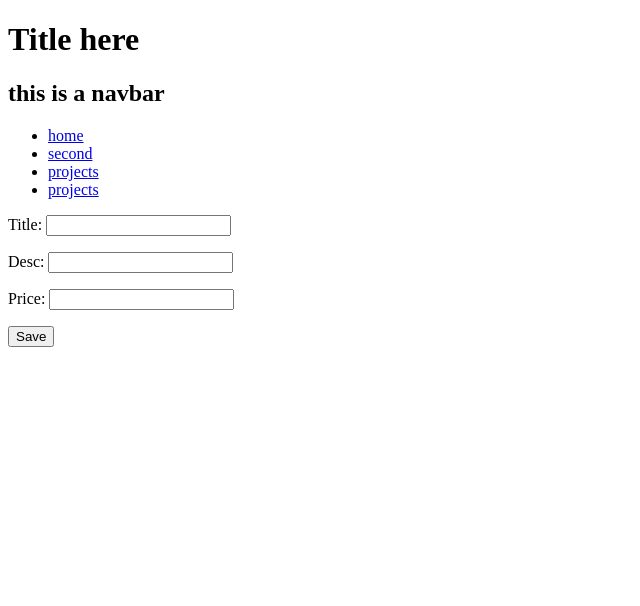
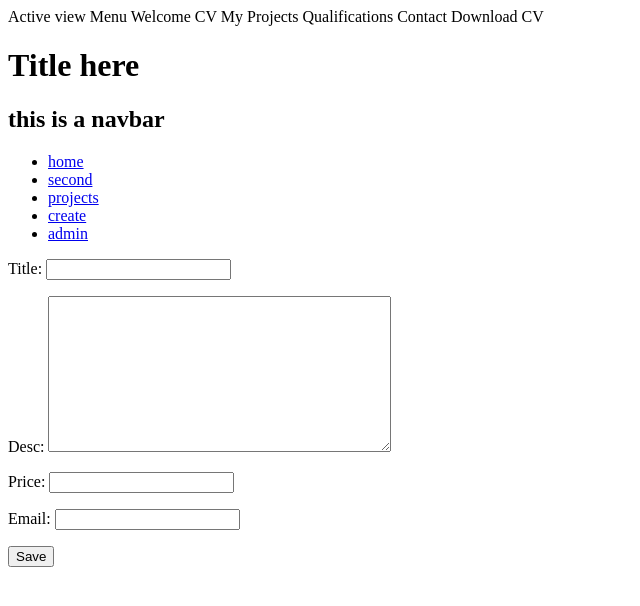
Before and after one commit to colla69/djangoTest, a Django app: page /create/ in a window 1280 px wide. Shown: the top 606 px of the page, without its empty margins (0-640 px from the left). Run offline with Django 3.2, Linux system fonts and the light colour scheme; data that the repository does not hold is empty.

Commit message:
forms and validation

```diff
--- a/Pages/forms.py
+++ b/Pages/forms.py
@@ -3,6 +3,12 @@ from django import forms
 from .models import Store
 
 class StoreForm(forms.ModelForm):
+    title = forms.CharField()
+    desc = forms.CharField(required=False,
+                           widget=forms.Textarea())
+    price = forms.CharField()
+
+    email = forms.EmailField()
     class Meta:
         model = Store
         fields =[
@@ -11,7 +17,13 @@ class StoreForm(forms.ModelForm):
             'price'
         ]
 
+    def clean_email(self, *args, **kwargs):
+        email = self.cleaned_data.get("email")#
+        if not email.endswith("edu"):
+            raise forms.ValidationError("This is not a Valid Email")
+
 class RawStoreForm(forms.Form):
     title = forms.CharField()
-    desc = forms.CharField()
+    desc = forms.CharField(required=False,
+                            widget=forms.Textarea())
     price = forms.CharField()
--- a/Pages/models.py
+++ b/Pages/models.py
@@ -6,6 +6,9 @@ class Store(models.Model):
     title = models.TextField(default="cool shit")
     desc = models.TextField()
     price = models.TextField()
+
+    def __str__(self):
+        return self.title
 
 
 class ProjectInfos(models.Model):
--- a/Pages/views.py
+++ b/Pages/views.py
@@ -1,7 +1,7 @@
 from django.http import HttpResponse
 from django.shortcuts import render
-from .models import Store
-from .forms import RawStoreForm
+from .models import Store, ProjectInfos
+from .forms import StoreForm
 
 # Create your views here.
 def home_view(request, *args, **kwargs):
@@ -18,11 +18,6 @@ def second_view(request, *args, **kwargs):
 
 
 def project_view(request, *args, **kwargs):
-    form = ProjectInfoForm(request.POST or None)
-    if form.is_valid():
-        form.save()
-        form = ProjectInfoForm(request.POST or None)
-
     content = ProjectInfos.objects.all()
     print(content)
     ctx = {
@@ -32,12 +27,12 @@ def project_view(request, *args, **kwargs):
 
 
 def createstore_view(request, *args, **kwargs):
-    form = RawStoreForm()
+    form = StoreForm()
     if request.method == "POST":
-        form = RawStoreForm(request.POST)
+        form = StoreForm(request.POST)
         if form.is_valid():
-            print(form.cleaned_data)
-            Store.objects.create()
+            form.save()
+            form = StoreForm()
         else:
             print(form.errors)
     ctx = {
--- a/templates/BaseView.html
+++ b/templates/BaseView.html
@@ -1,10 +1,45 @@
-<!DOCTYPE html>
-<html lang="en">
+
+<!doctype html>
+<html>
  <head>
   <meta charset="UTF-8">
-    <title>Title</title>
+  <meta name="design-properties" content="{&quot;RULERS_VISIBLE&quot;:true,&quot;GUIDELINES_VISIBLE&quot;:false,&quot;SNAP_TO_OBJECTS&quot;:true,&quot;SNAP_TO_GRID&quot;:true,&quot;SNAPPING_DISTANCE&quot;:10,&quot;JAVA_SOURCES_ROOT&quot;:&quot;src/main/java&quot;,&quot;THEME&quot;:&quot;apptheme&quot;}">
+  <meta name="vaadin-version" content="8.0.5">
  </head>
  <body>
+  <vaadin-horizontal-layout style-name="app-shell" spacing="false" responsive size-full>
+   <vaadin-css-layout style-name="navigation-bar-container" width="200px" height-full>
+    <vaadin-css-layout style-name="navigation-bar" size-full>
+     <vaadin-label style-name="activeViewName" plain-text _id="activeViewName">
+       Active view
+     </vaadin-label>
+     <vaadin-button icon="fonticon://FontAwesome/f0c9" style-name="menu borderless" id="menuButton" plain-text _id="menuButton">
+       Menu
+     </vaadin-button>
+     <vaadin-css-layout style-name="navigation" id="menu" width-full _id="menu">
+      <vaadin-button  style-name="borderless" id="welcome" width-full height="80px" plain-text _id="welcome">
+        Welcome
+      </vaadin-button>
+      <vaadin-button icon="fonticon://FontAwesome/f15b" style-name="borderless" id="cv" width-full plain-text _id="cv">
+        CV
+      </vaadin-button>
+      <vaadin-button  icon="fonticon://FontAwesome/f126" style-name="borderless" id="projects" width-full plain-text _id="projects">
+       My Projects
+      </vaadin-button>
+      <vaadin-button icon="fonticon://FontAwesome/f091" style-name="borderless" id="qualifications" width-full plain-text _id="qualifications">
+        Qualifications
+      </vaadin-button>
+      <vaadin-button icon="fonticon://Vaadin-Icons/e60e" style-name="borderless" id="contact" width-full plain-text _id="contact">
+         Contact
+      </vaadin-button>
+      <vaadin-button icon="fonticon://Vaadin-Icons/e75e" style-name="borderless" id="dcv" width-full plain-text _id="dcv">
+        Download CV
+      </vaadin-button>
+     </vaadin-css-layout>
+    </vaadin-css-layout>
+   </vaadin-css-layout>
+   <vaadin-vertical-layout style-name="content-container v-scrollable" id="content" size-full margin="false" _id="content" :expand></vaadin-vertical-layout>
+  </vaadin-horizontal-layout>
     <h1> Title here</h1>
     <h2>this is a navbar</h2>
     {% include 'navbar.html' %}
--- a/templates/navbar.html
+++ b/templates/navbar.html
@@ -3,6 +3,7 @@
         <li> <a href="http://127.0.0.1:8000/"> home </a></li>
         <li> <a href="http://127.0.0.1:8000/second"> second </a></li>
         <li> <a href="http://127.0.0.1:8000/proj"> projects </a></li>
-        <li> <a href="http://127.0.0.1:8000/create"> projects </a></li>
+        <li> <a href="http://127.0.0.1:8000/create"> create </a></li>
+        <li> <a href="http://127.0.0.1:8000/admin"> admin </a></li>
     </ul>
 </nav>
```
Lines whose indentation alone changed are shown as unchanged.
